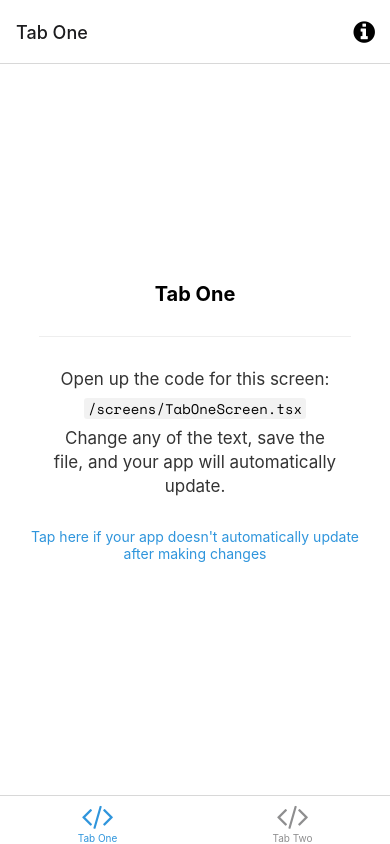
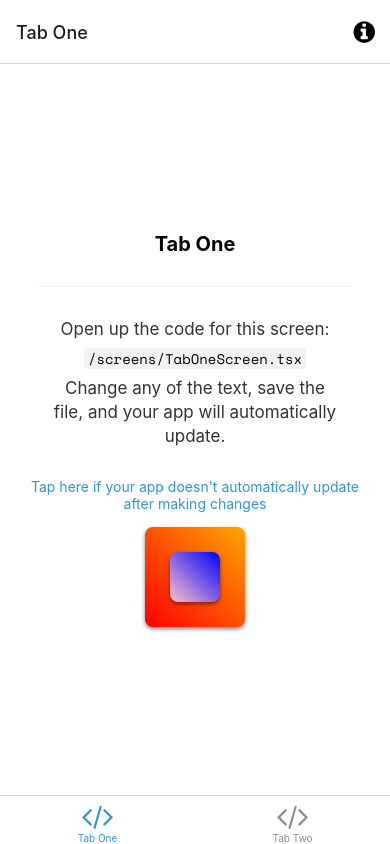
Before and after one commit to RiwajMainali/in.Vintori, a React Native app: screen /screens/TabOneScreen.tsx in a window 390 px wide. Built offline with nearby package versions, Linux system fonts and the light colour scheme; what expo-linking would draw is missing.

Commit message:
Add basic frame component.

```diff
--- /dev/null
+++ b/components/Frame.tsx
@@ -0,0 +1,38 @@
+import { stringLiteral } from '@babel/types';
+import React, { ReactElement } from 'react';
+import { ColorValue, View, ViewStyle } from 'react-native';
+
+interface FrameProps {
+    size: number,
+    radius?: number,
+    padding?: number,
+    backgroundColor?: ColorValue,
+    gradient?: string, // for help with the gradients see: https://developer.mozilla.org/en-US/docs/Web/CSS/gradient/linear-gradient
+    image?: string,
+    shadow?: number,
+    children?: React.ReactNode,
+    style?: {}
+};
+
+const Frame: React.FC<FrameProps> = ({ size, radius, padding, backgroundColor, gradient, image, shadow, children, style }) => {
+    return (
+        <View style={{
+            ...style,
+            width: size || 100,
+            height: size || 100,
+            backgroundColor: backgroundColor || 'rgb(255, 0, 0)',
+            //@ts-ignore
+            backgroundImage: image || gradient || null,
+            borderRadius: radius || 8,
+            paddingTop: padding || 5,
+            paddingRight: padding || 5,
+            paddingBottom: padding || 5,
+            paddingLeft: padding || 5,
+            boxShadow: '0 2px 4px rgba(0, 0, 0,' + shadow || 0 + ')',
+        }}>
+            {children}
+        </View>
+    );
+};
+
+export default Frame;
--- a/package.json
+++ b/package.json
@@ -1,5 +1,5 @@
 {
-  "name": "in.vintori_fix",
+  "name": "in.vintori",
   "version": "1.0.0",
   "main": "node_modules/expo/AppEntry.js",
   "scripts": {
@@ -14,6 +14,7 @@
   },
   "dependencies": {
     "@expo/vector-icons": "^13.0.0",
+    "@expo/webpack-config": "^0.17.2",
     "@react-navigation/bottom-tabs": "^6.0.5",
     "@react-navigation/native": "^6.0.2",
     "@react-navigation/native-stack": "^6.1.0",
--- a/screens/TabOneScreen.tsx
+++ b/screens/TabOneScreen.tsx
@@ -1,6 +1,6 @@
 import { StyleSheet } from 'react-native';
-
 import EditScreenInfo from '../components/EditScreenInfo';
+import Frame from '../components/Frame';
 import { Text, View } from '../components/Themed';
 import { RootTabScreenProps } from '../types';
 
@@ -10,6 +10,9 @@ export default function TabOneScreen({ navigation }: RootTabScreenProps<'TabOne'
       <Text style={styles.title}>Tab One</Text>
       <View style={styles.separator} lightColor="#eee" darkColor="rgba(255,255,255,0.1)" />
       <EditScreenInfo path="/screens/TabOneScreen.tsx" />
+      <Frame size={100} gradient='linear-gradient(45deg, red, 50%, orange)' shadow={0.5} style={{ top: 0, left: 0, position: 'relative' }}>
+        <Frame size={50} gradient='linear-gradient(45deg, pink, 50%, blue)' shadow={0.5} style={{ top: '50%', left: '50%', position: 'absolute', marginRight: '-50%', transform: 'translate(-50%, -50%)' }} />
+      </Frame>
     </View>
   );
 }
```
Also changed, not shown: 2 other files (tests, documents, lock files or other folders).
